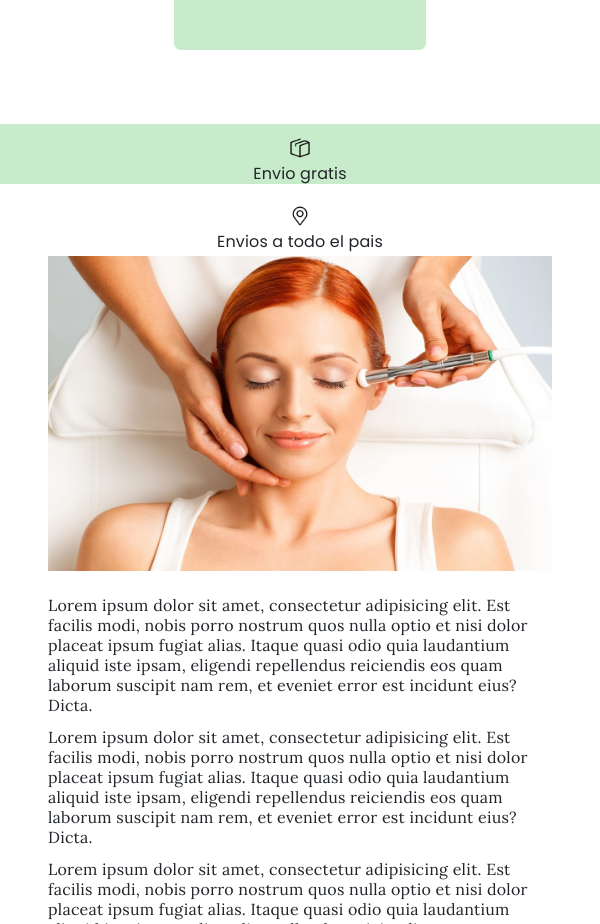
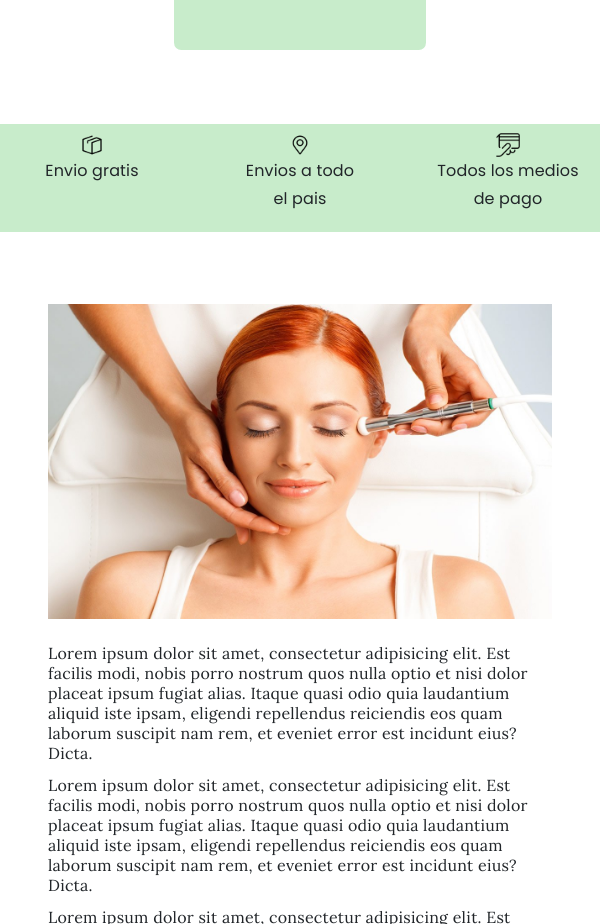
Before and after one commit to nehoxy/estetica-lida, an Angular app: page / in a window 600 px wide. Shown: the part 1720-2644 px from the top of the page. Built offline with nearby package versions, Linux system fonts and the light colour scheme.

Commit message:
correcion del separador-home, lo hice responsive

```diff
--- a/src/app/modules/home/components/separador-home/separador-home.component.css
+++ b/src/app/modules/home/components/separador-home/separador-home.component.css
@@ -1,8 +1,8 @@
 .separador {
     width: 100%;
-    height: 10vw;
+    height: 11vw;
     background-color: #C8ECCB;
-    padding-top: 2vw;
+    padding-top: 1.5vw;
 }
 .logos{
     width: 4vw;
@@ -11,3 +11,29 @@
 .texto{
     font-family: 'Poppins', sans-serif;
 }
+
+@media only screen and (max-width: 600px) {
+    .separador{
+        height: 11vw;
+    }
+
+}
+
+@media only screen and (min-width: 600px) {
+    .separador{
+        height: 11vw;
+    }
+}
+
+@media only screen and (max-width: 768px) {
+    .separador{
+        height: 15vw;
+    }
+}
+
+@media only screen and (max-width: 1200px) {
+
+    .separador{
+        height: 18vw;
+    }
+}
--- a/src/app/modules/home/components/separador-home/separador-home.component.html
+++ b/src/app/modules/home/components/separador-home/separador-home.component.html
@@ -1,19 +1,19 @@
 <div class="container-flex mt-5 mb-5 separador">
     <div class="text-center ">
         <div class="row ">
-          <div class="col-lg-4">
+          <div class="col-lg-4 col-md-4 col-sm-4 col-xl-4">
             <img src="../../../../../assets/img-separador/icono-caja.png" alt="" srcset="" class="logos">
             <h3 class="fs-6 texto">Envio gratis</h3>
           </div>
 
-          <div class="col-lg-4">
+          <div class="col-lg-4 col-md-4 col-sm-4 col-xl-4">
             <img src="../../../../../assets/img-separador/icono-ubicacion.png" alt="" srcset="" class="logos">
-            <h3 class="fs-6 texto">Envios a todo el pais</h3>
+            <h3 class="fs-6 texto">Envios a todo <br> el pais</h3>
           </div>
 
-          <div class="col-lg-4">
+          <div class="col-lg-4 col-md-4 col-sm-4 col-xl-4">
             <img src="../../../../../assets/img-separador/icono-tarjeta.png" alt="" srcset="" class="logos">
-            <h3 class="fs-6 texto">Todos los medios de pago</h3>
+            <h3 class="fs-6 texto">Todos los medios<br> de pago</h3>
           </div>
 
         </div>
```
